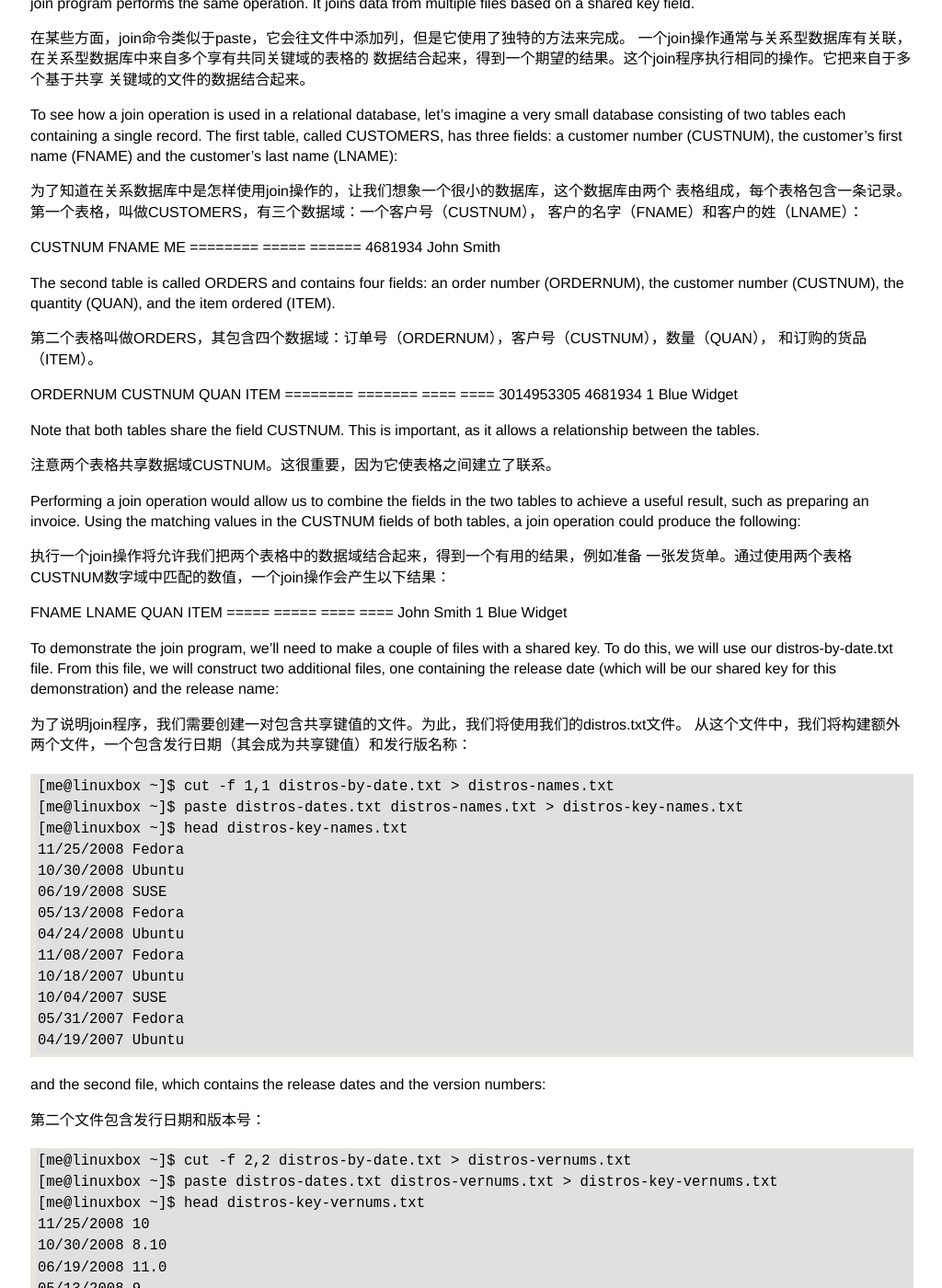
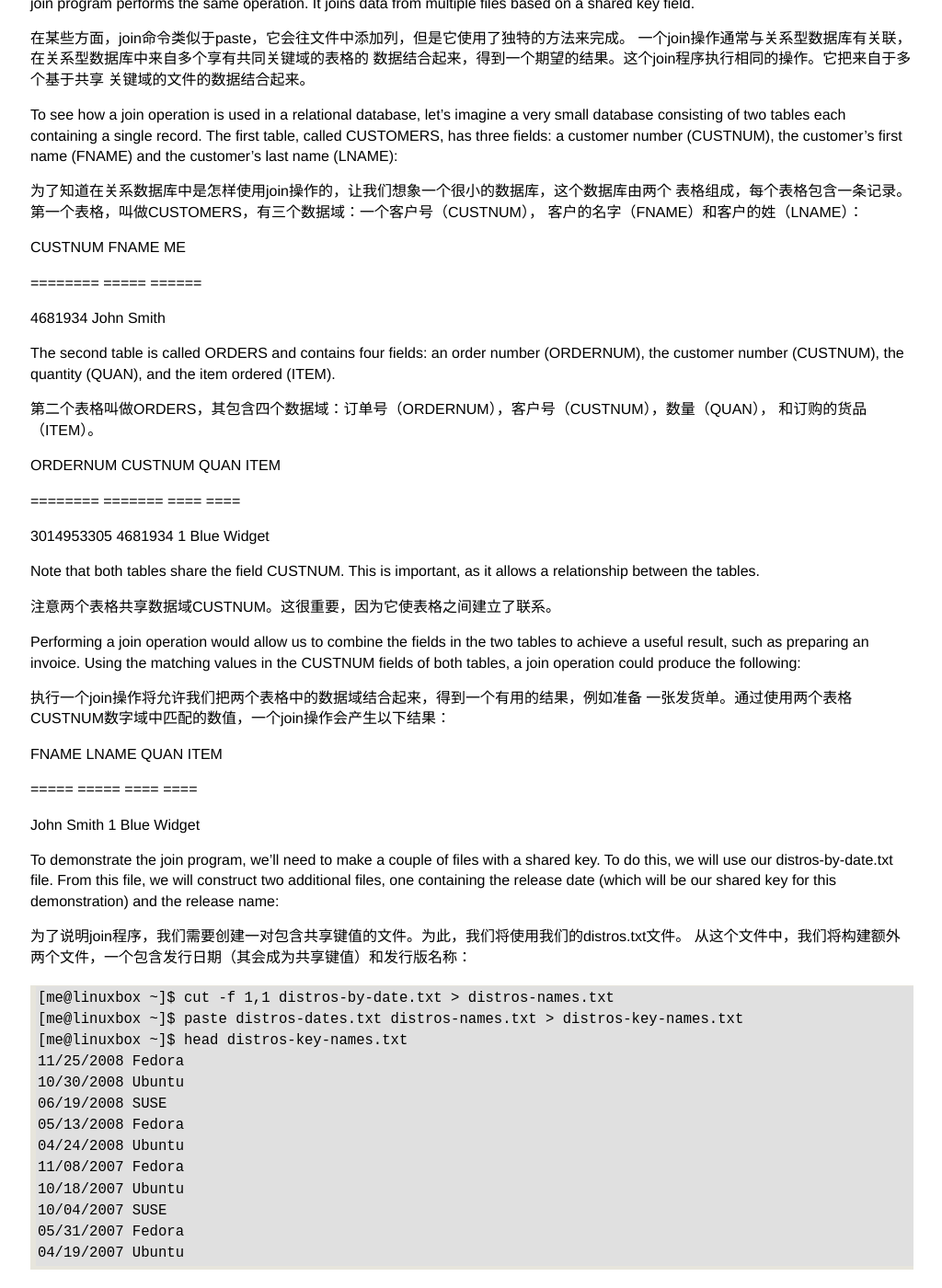
Before and after one commit to billie66/TLCL, a Jekyll site: the page built from book/textprocessing.md, in a window 1280 px wide and 1400 px high, scrolled down 19292 px. Shown: the whole window at 92% size, without its empty margins (127-1151 px from the left). Built offline with Jekyll 4.4.1, drawn with Linux system fonts in a browser that asks for light colours; Markdown is read by kramdown in place of the engine named in the settings.

Commit message:
correct some errors

```diff
--- a/book/textprocessing.md
+++ b/book/textprocessing.md
@@ -1178,7 +1178,7 @@ done simply by using paste and ordering its arguments in the desired arrangement
 04/19/2007	Ubuntu     7.04 </tt>
 </pre></div>
 
-####　join
+#### join
 
 In some ways, join is like paste in that it adds columns to a file, but it uses a unique
 way to do it. A join is an operation usually associated with relational databases where
@@ -1200,9 +1200,9 @@ name (FNAME) and the customer’s last name (LNAME):
 表格组成，每个表格包含一条记录。第一个表格，叫做CUSTOMERS，有三个数据域：一个客户号（CUSTNUM），
 客户的名字（FNAME）和客户的姓（LNAME）：
 
-CUSTNUM	    FNAME       ME
-========	=====       ======
-4681934	    John        Smith
+<p>CUSTNUM	    FNAME       ME</p>
+<p>========	    =====       ======</p>
+<p>4681934	    John        Smith</p>
 
 The second table is called ORDERS and contains four fields: an order number
 (ORDERNUM), the customer number (CUSTNUM), the quantity (QUAN), and the item
@@ -1211,9 +1211,9 @@ ordered (ITEM).
 第二个表格叫做ORDERS，其包含四个数据域：订单号（ORDERNUM），客户号（CUSTNUM），数量（QUAN），
 和订购的货品（ITEM）。
 
-ORDERNUM        CUSTNUM     QUAN ITEM
-========        =======     ==== ====
-3014953305      4681934     1    Blue Widget
+<p>ORDERNUM        CUSTNUM     QUAN ITEM</p>
+<p>========        =======     ==== ====</p>
+<p>3014953305      4681934     1    Blue Widget</p>
 
 Note that both tables share the field CUSTNUM. This is important, as it allows a
 relationship between the tables.
@@ -1227,9 +1227,9 @@ CUSTNUM fields of both tables, a join operation could produce the following:
 执行一个join操作将允许我们把两个表格中的数据域结合起来，得到一个有用的结果，例如准备
 一张发货单。通过使用两个表格CUSTNUM数字域中匹配的数值，一个join操作会产生以下结果：
 
-FNAME       LNAME       QUAN ITEM
-=====       =====       ==== ====
-John        Smith       1    Blue Widget
+<p>FNAME       LNAME       QUAN ITEM</p>
+<p>=====       =====       ==== ====</p>
+<p>John        Smith       1    Blue Widget</p>
 
 To demonstrate the join program, we’ll need to make a couple of files with a shared
 key. To do this, we will use our distros-by-date.txt file. From this file, we will
--- a/css/tlcl.css
+++ b/css/tlcl.css
@@ -75,7 +75,7 @@ pre {
 code {
   background: #f8f8f8;
   border: 1px solid #E7E5DC;
-  padding: 0.1em;
+  padding: 0.2em;
 }
 
 pre code {
```
